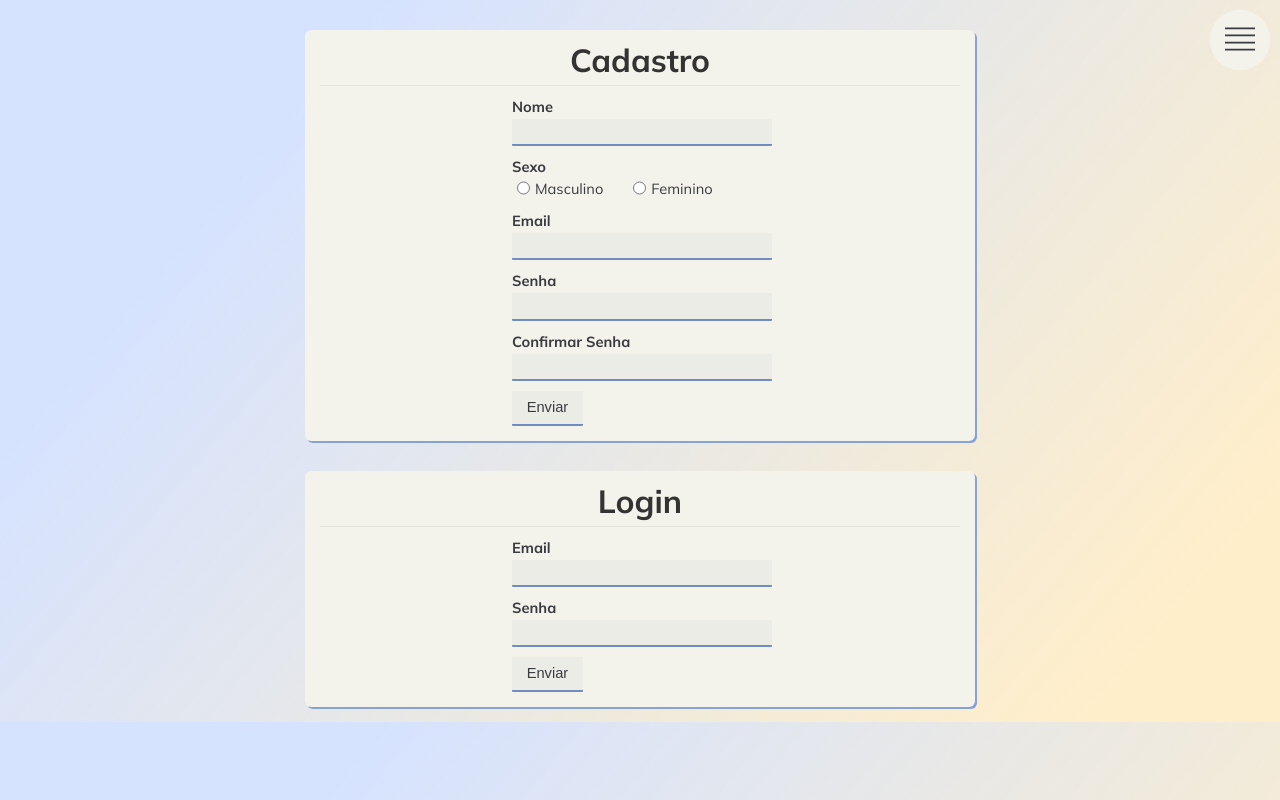
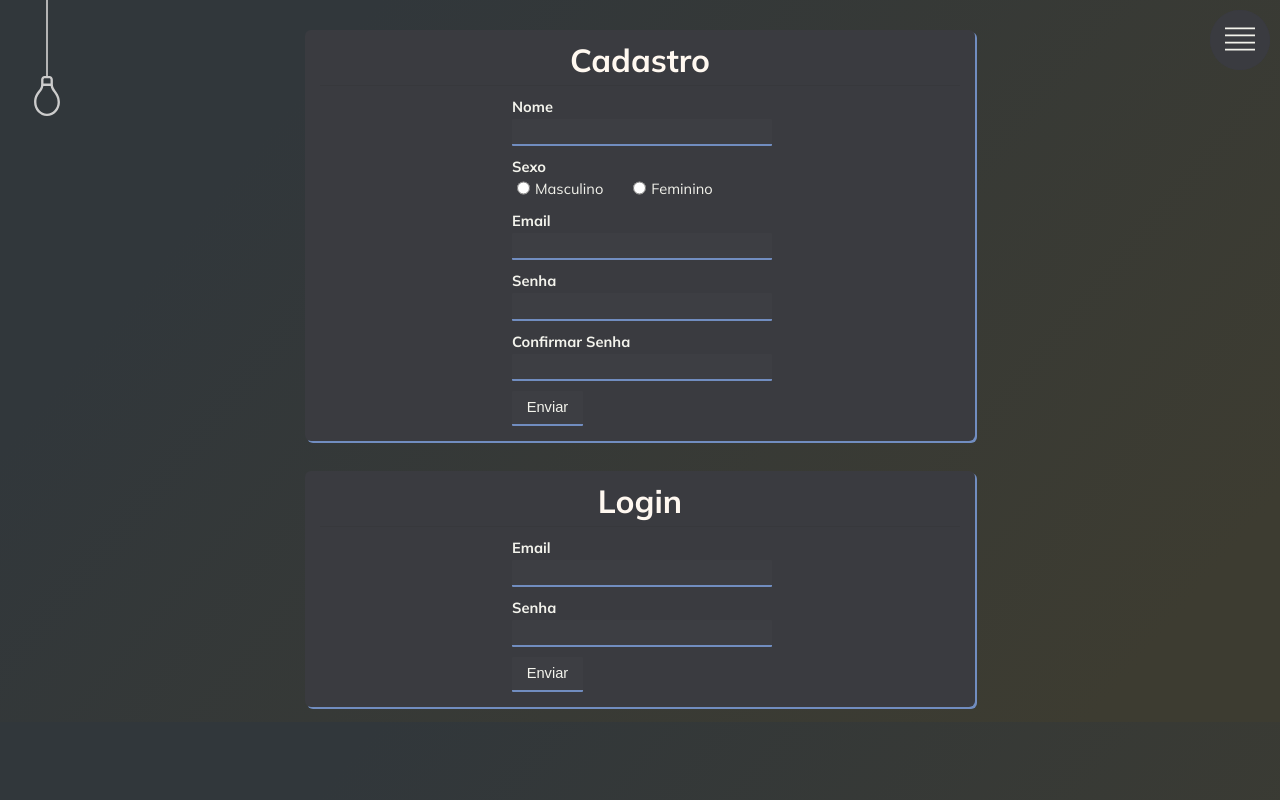
Before and after one commit to CaduVarela/CadastroReact, a React (Create React App) app in the folder cadastro/: page / in a window 1280 px wide. Built offline with nearby package versions, Linux system fonts and the light colour scheme.

Commit message:
Componente ThemeSwitcher

```diff
--- a/cadastro/src/App.js
+++ b/cadastro/src/App.js
@@ -4,10 +4,11 @@ import {useState, useEffect} from 'react';
 import DropdownMenu from './components/DropdownMenu';
 import SignupScreen from './components/SignupScreen';
 import LoginScreen from './components/LoginScreen';
+import ThemeSwitcher from './components/ThemeSwitcher';
 
 function App() {
 
-  const [theme, setTheme] = useState('light');
+  const [theme, setTheme] = useState('dark');
 
   useEffect(() => {
     document.body.classList.add(theme);
@@ -26,6 +27,7 @@ function App() {
           <button>Login</button>
         </li>
       </DropdownMenu>
+      <ThemeSwitcher/>
 
       <SignupScreen/>
       <LoginScreen/>
--- /dev/null
+++ b/cadastro/src/components/ThemeSwitcher.css
@@ -0,0 +1,47 @@
+@charset "utf8";
+
+#theme-switcher {
+    position: fixed;
+    left: 2%;
+    top: 70px;
+
+    background-color: transparent;
+
+    width: 40px;
+    height: 55px;
+    padding: 0;
+    margin: 0;
+
+    border-radius: 20px;
+    border: 0;
+
+    cursor: pointer;
+    transition: box-shadow .2 ease-in;
+}
+
+#theme-switcher svg {
+    width: 40px;
+    height: 40px;
+    transition: filter .2s ease-out;
+    transform: rotate(180deg) translateX(-1px);
+}
+
+.light #theme-switcher svg {
+    filter: hue-rotate(180deg) grayscale(0) invert(0) brightness(1) contrast(1);
+}
+
+.dark #theme-switcher svg {
+    filter: hue-rotate(180deg) grayscale(1) invert(1) brightness(2.5) contrast(.6);
+}
+
+#bulb-cable {
+    position: fixed;
+    background-color: rgb(180, 180, 180);
+    width: 1px;
+    height: 76px;
+    top: 0;
+    left: calc(2% + 20px);
+    padding: 0;
+    margin: 0;
+    border-left: 1px solid rgb(180, 180, 180);
+}
--- /dev/null
+++ b/cadastro/src/components/ThemeSwitcher.js
@@ -0,0 +1,14 @@
+import "./ThemeSwitcher.css";
+import { TfiLightBulb } from "react-icons/tfi";
+
+const ThemeSwitcher = () => {
+
+    return(
+        <button id="theme-switcher" onclick="switchtheme()">
+            <div id="bulb-cable"></div>
+            <TfiLightBulb/>
+        </button>
+    );
+}
+
+export default ThemeSwitcher;
--- a/cadastro/src/index.css
+++ b/cadastro/src/index.css
@@ -48,7 +48,7 @@ body {
 }
 
 .dark {
-  background: linear-gradient(310deg, #3a3a35 10%,  #232725 80%);
+  background: linear-gradient(310deg, #3d3c31 10%, #31373b  80%);
 }
 
 .panel {
```
